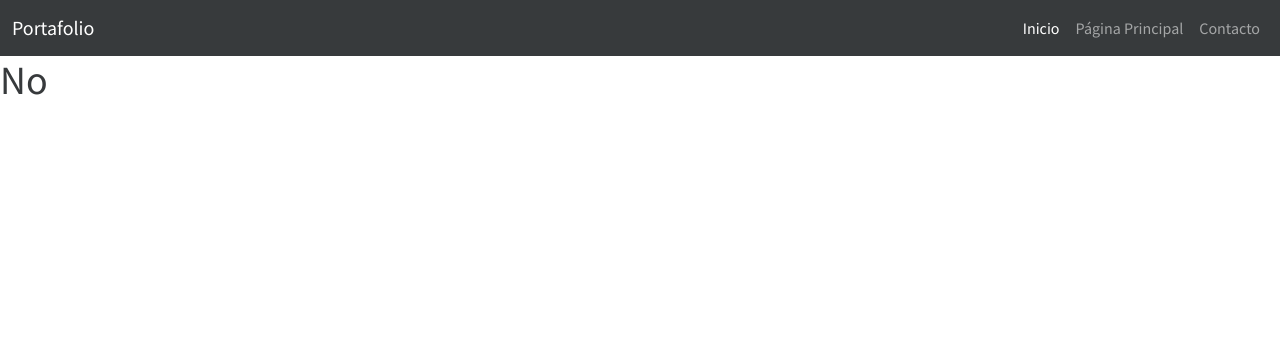
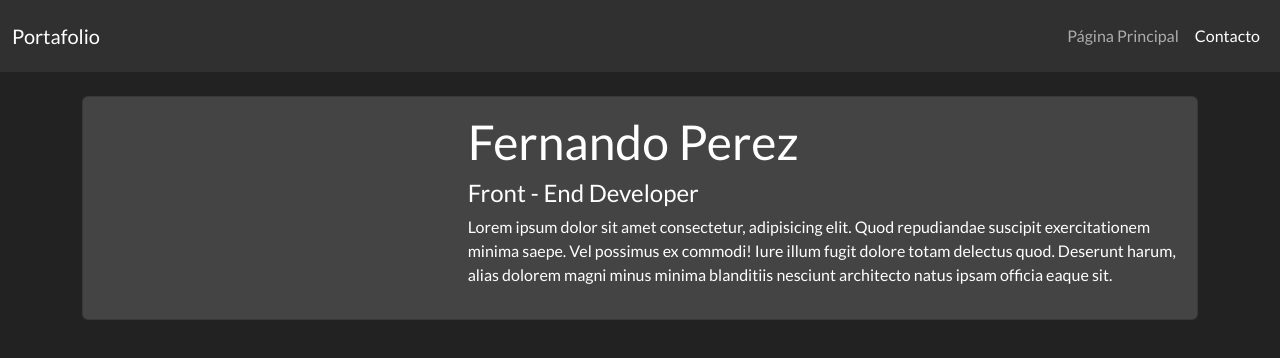
Before and after one commit to whatpasa/PortFolioLifetime, a Next.js app: page / in a window 1280 px wide. Shown: the top 358 px of the page. Built offline with nearby package versions, Linux system fonts and the light colour scheme.

Commit message:
1st version
PortFolio 1st Version

```diff
--- a/components/Layout.js
+++ b/components/Layout.js
@@ -2,6 +2,8 @@ import Navbar from './Navbar';
 const Layout = ({ children }) =>
     <>
         <Navbar />
+        <main className='container py-4'>
         {children}
+        </main>
     </>
 export default Layout;
--- a/components/Navbar.js
+++ b/components/Navbar.js
@@ -1,19 +1,19 @@
+
+import Link from "next/link";
+
 const Navbar = () =>
     <>
         <nav className="navbar navbar-expand-lg navbar-dark bg-dark ">
             <div className="container-fluid">
-                <a className="navbar-brand" href="#">Portafolio</a>
+                <Link className="navbar-brand" href="/">Portafolio</Link>
                 <div className="collapse navbar-collapse " id="navbarNav">
                     <ul className="me-auto mb-2 mb-lg-0"></ul>
                     <ul className="navbar-nav">
                         <li className="nav-item">
-                            <a className="nav-link active" aria-current="page" href="#">Inicio</a>
+                           <Link href="blog" className="nav-link"> Página Principal</Link>
                         </li>
                         <li className="nav-item">
-                            <a className="nav-link" href="#">Página Principal</a>
-                        </li>
-                        <li className="nav-item">
-                            <a className="nav-link" href="#">Contacto</a>
+                            <a className="nav-link active" href="github">Contacto</a>
                         </li>
                     </ul>
                 </div>
--- a/pages/_app.js
+++ b/pages/_app.js
@@ -1,4 +1,4 @@
-import  'bootswatch/dist/cosmo/bootstrap.min.css'
+import  'bootswatch/dist/darkly/bootstrap.min.css'
 export default function MyApp({ Component, pageProps }) {
     return <Component {...pageProps} />
   }
--- a/pages/index.js
+++ b/pages/index.js
@@ -3,9 +3,22 @@ const Index = () =>
 
 
 <Layout>
-    <h1>
-        No
-    </h1>
+    <header className='row'>
+        <div className='col-md-12'>
+            <div className='card card-body bg-secondary'>
+                <div className='row'>
+                    <div className='col-md-4'>
+                        <img src='' alt=''></img>
+                    </div>
+                    <div className='col-md-8'>
+                        <h1>Fernando Perez</h1>
+                        <h4>Front - End Developer</h4>
+                        <p>Lorem ipsum dolor sit amet consectetur, adipisicing elit. Quod repudiandae suscipit exercitationem minima saepe. Vel possimus ex commodi! Iure illum fugit dolore totam delectus quod. Deserunt harum, alias dolorem magni minus minima blanditiis nesciunt architecto natus ipsam officia eaque sit.</p>
+                    </div>
+                </div>
+            </div>
+        </div>
+    </header>
 </Layout>
 
 export default Index;
```
